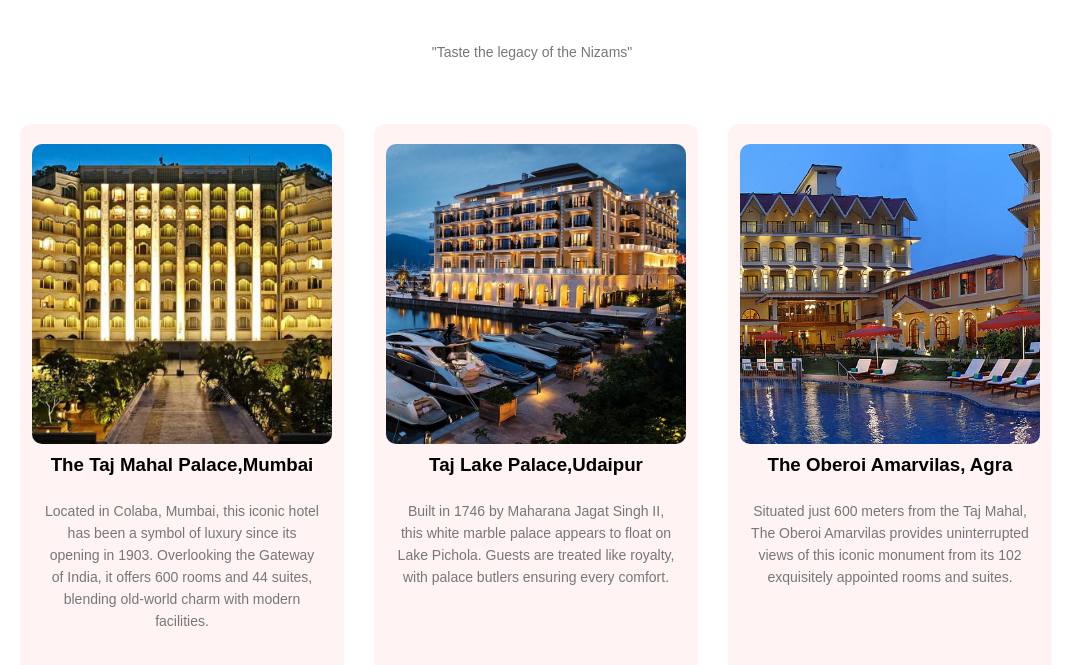
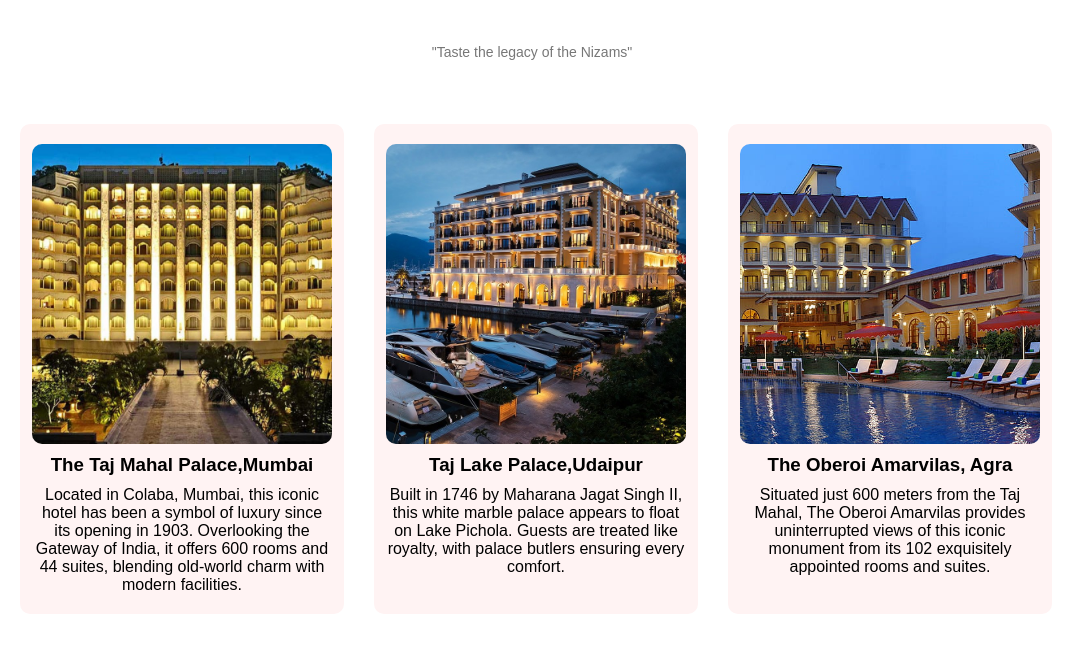
Before and after one commit to Yaswanth-Krishna17/Key2Stay, a plain HTML site: page hyderabad.html in a window 1280 px wide. Shown: the part 243-908 px from the top of the page, without its empty margins (108-1179 px from the left). Drawn offline with Linux system fonts and the light colour scheme.

Commit message:
HYDERABAD

```diff
--- a/hyderabad.html
+++ b/hyderabad.html
@@ -15,17 +15,17 @@
             <div class="HOTELS3-col">
                 <img src="Images/hyd hotel-1.jpg" alt="The Taj Mahal Palace,Mumbai" width="300">
                 <h3> The Taj Mahal Palace,Mumbai</h3>
-                <p>Located in Colaba, Mumbai, this iconic hotel has been a symbol of luxury since its opening in 1903. Overlooking the Gateway of India, it offers 600 rooms and 44 suites, blending old-world charm with modern facilities.   </p>
+                <p1>Located in Colaba, Mumbai, this iconic hotel has been a symbol of luxury since its opening in 1903. Overlooking the Gateway of India, it offers 600 rooms and 44 suites, blending old-world charm with modern facilities.   </p1>
             </div>
             <div class="HOTELS3-col">
                 <img src="Images/hyd hotel-3.jpg" alt="Taj Lake Palace,Udaipur" width="300">
                 <h3> Taj Lake Palace,Udaipur</h3>
-                <p>Built in 1746 by Maharana Jagat Singh II, this white marble palace appears to float on Lake Pichola. Guests are treated like royalty, with palace butlers ensuring every comfort.  </p>
+                <p1>Built in 1746 by Maharana Jagat Singh II, this white marble palace appears to float on Lake Pichola. Guests are treated like royalty, with palace butlers ensuring every comfort.  </p1>
             </div>
             <div class="HOTELS3-col">
                 <img src="Images/hyd hotel-4.jpg" alt="The Oberoi Amarvilas, Agra" width="300">
                 <h3> The Oberoi Amarvilas, Agra </h3>
-                <p>Situated just 600 meters from the Taj Mahal, The Oberoi Amarvilas provides uninterrupted views of this iconic monument from its 102 exquisitely appointed rooms and suites.  </p>
+                <p1>Situated just 600 meters from the Taj Mahal, The Oberoi Amarvilas provides uninterrupted views of this iconic monument from its 102 exquisitely appointed rooms and suites.  </p1>
 
             </div>
         </div>
```
